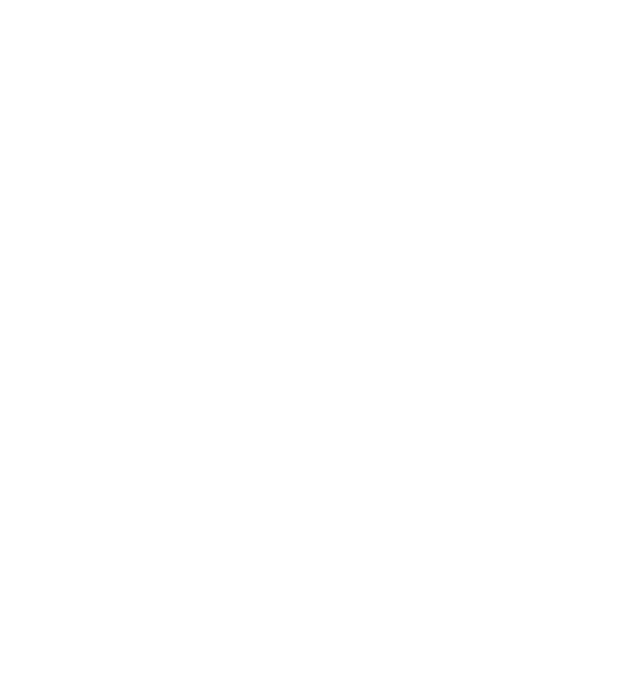
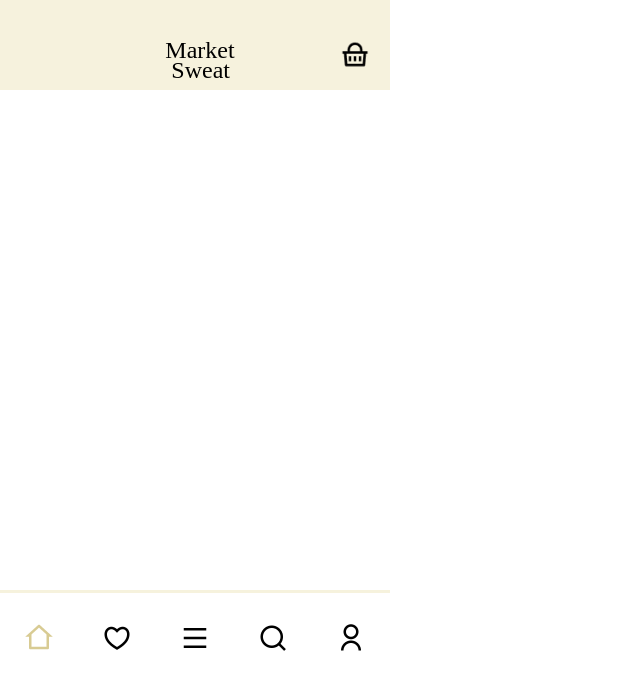
Before and after one commit to jaeochoii/MarketSweat, a React (Create React App) app: page /HeartPage in a window 1280 px wide. Before the commit this address had no page. Shown: the top 690 px of the page, without its empty margins (0-640 px from the left). Built offline with nearby package versions, Linux system fonts and the light colour scheme; a web font is replaced by a local one.

Commit message:
fix.IntroPage 로고 위치 조정

```diff
--- a/src/App.js
+++ b/src/App.js
@@ -3,6 +3,7 @@
 import IntroPage from "./component/Page/IntroPage";
 import SignUpPage from "./component/Page/SignUpPage";
 import SearchPage from "./component/Page/SearchPage";
+import HeartPage from "./component/Page/HeartPage";
 import { BrowserRouter, Route, Routes } from "react-router-dom";
 
 const App = () => {
@@ -14,6 +15,7 @@
         <Route path="LogInPage" element={<LogInPage />} />
         <Route path="SignUpPage" element={<SignUpPage />} />
         <Route path="SearchPage" element={<SearchPage />} />
+        <Route path="HeartPage" element={<HeartPage />} />
       </Routes>
     </BrowserRouter>
   );
--- /dev/null
+++ b/src/component/Page/HeartPage.jsx
@@ -0,0 +1,21 @@
+import React from "react";
+import styled from "styled-components";
+import Header from "../../uiPage/Header";
+import Footer from "../../uiPage/Footer";
+
+const BodyContent = styled.div`
+  width: 390px;
+  height: 500px;
+`;
+
+const HeartPage = () => {
+  return (
+    <>
+      <Header />
+      <BodyContent></BodyContent>
+      <Footer />
+    </>
+  );
+};
+
+export default HeartPage;
--- a/src/component/Page/IntroPage.jsx
+++ b/src/component/Page/IntroPage.jsx
@@ -9,7 +9,7 @@
   justify-content: center;
   text-align: center;
   align-items: center;
-  height: 100vh;
+  height: 90vh;
   font-family: "Mogra", cursive;
   font-size: 4rem;
   line-height: 55px;
--- a/src/uiPage/Footer.jsx
+++ b/src/uiPage/Footer.jsx
@@ -39,10 +39,14 @@
     navigate("/SearchPage");
   };
 
+  const onClickHeart = () => {
+    navigate("/HeartPage");
+  };
+
   return (
     <FootWrapper>
       <ButtonWrapper src={Home} alt="" onClick={onClickHome} />
-      <ButtonWrapper src={Heart} alt="" />
+      <ButtonWrapper src={Heart} alt="" onClick={onClickHeart} />
       <ButtonWrapper src={Menu} alt="" />
       <ButtonWrapper src={Search} alt="" onClick={onClickSearch} />
       <ButtonWrapper src={User} alt="" onClick={onClickUser} />
--- a/src/uiPage/Header.jsx
+++ b/src/uiPage/Header.jsx
@@ -15,7 +15,7 @@
   justify-content: center;
   align-items: center;
   font-family: "Mogra", cursive;
-  height: 17vh;
+  height: 15vh;
   font-size: 24px;
   line-height: 20px;
 `;
```
